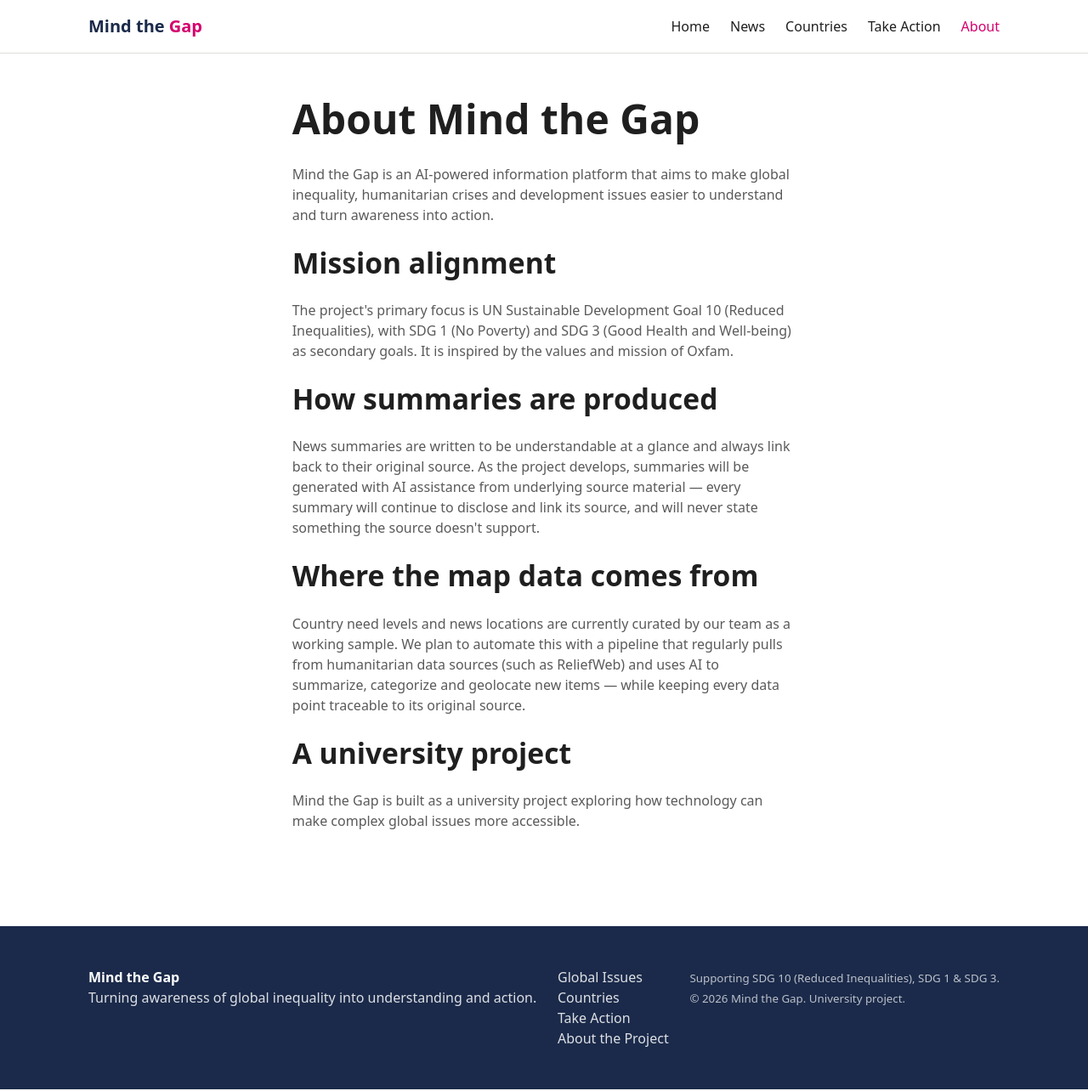
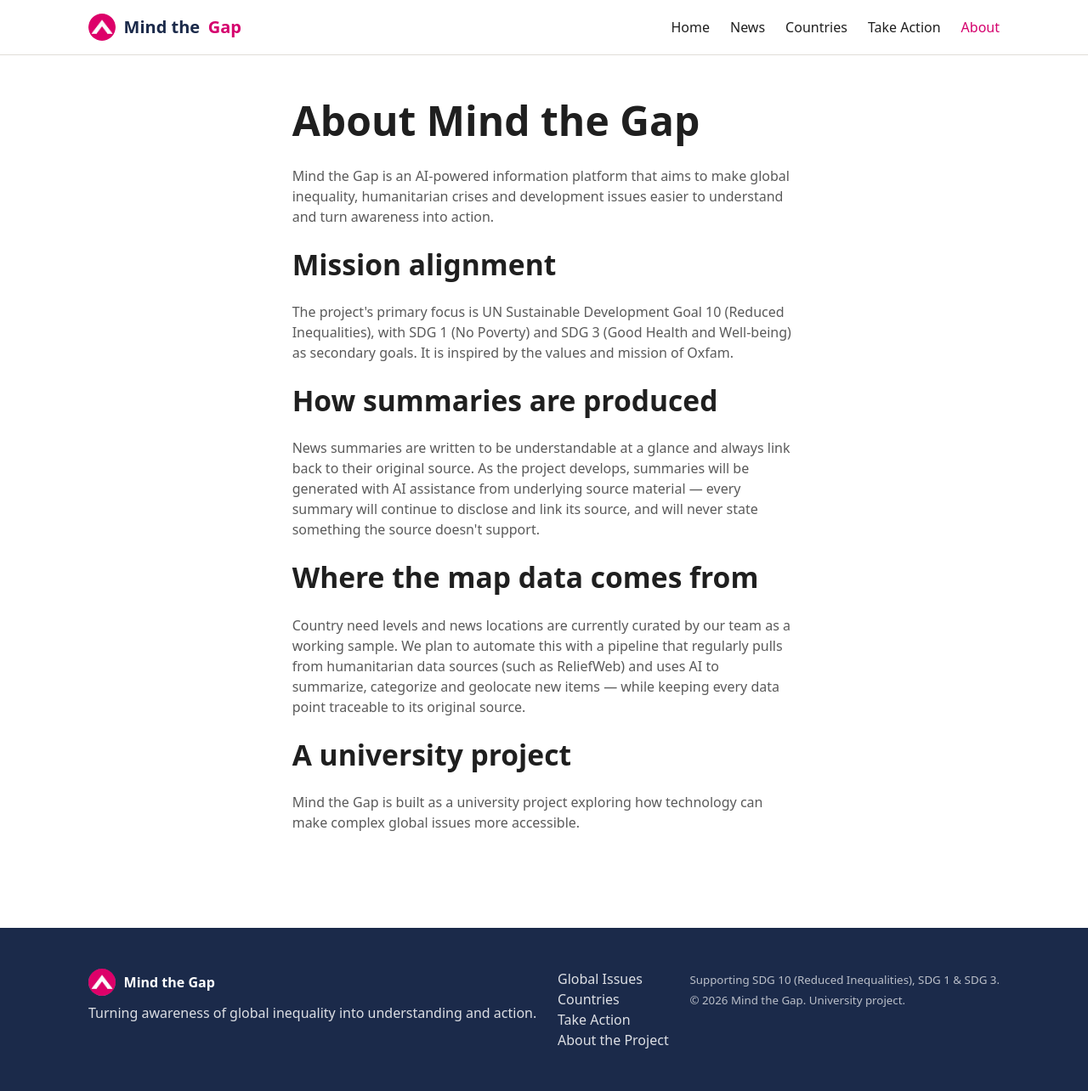
Before and after one commit to XaverObermaier/MindTheGap, a plain HTML site: page html/about.html in a window 1280 px wide. Shown: the whole page at 85% size. Drawn offline with Linux system fonts and the light colour scheme.

Commit message:
Feat: Including Logo toWebpage

```diff
--- a/css/layout.css
+++ b/css/layout.css
@@ -22,6 +22,9 @@
 }
 
 .site-logo {
+  display: inline-flex;
+  align-items: center;
+  gap: 0.6rem;
   font-weight: 700;
   font-size: 1.25rem;
   text-decoration: none;
@@ -30,6 +33,23 @@
 
 .site-logo span {
   color: var(--color-primary);
+}
+
+.logo-mark {
+  display: inline-block;
+  width: 32px;
+  height: 32px;
+  border-radius: 50%;
+  overflow: hidden;
+  flex-shrink: 0;
+}
+
+.logo-mark img {
+  display: block;
+  width: 100%;
+  height: 100%;
+  object-fit: cover;
+  transform: scale(1.08);
 }
 
 .nav-toggle {
@@ -173,6 +193,13 @@ main {
   margin-top: var(--space-7);
 }
 
+.footer-brand {
+  display: flex;
+  align-items: center;
+  gap: 0.6rem;
+  margin-bottom: var(--space-2);
+}
+
 .site-footer .container {
   padding-block: var(--space-6);
   display: flex;
--- a/html/about.html
+++ b/html/about.html
@@ -4,6 +4,7 @@
   <meta charset="UTF-8">
   <meta name="viewport" content="width=device-width, initial-scale=1.0">
   <title>About — Mind the Gap</title>
+  <link rel="icon" type="image/jpeg" href="../assets/icons/logo-mark.jpeg">
   <link rel="stylesheet" href="../css/base.css">
   <link rel="stylesheet" href="../css/layout.css">
   <link rel="stylesheet" href="../css/components.css">
--- a/partials/footer-nested.html
+++ b/partials/footer-nested.html
@@ -1,7 +1,10 @@
 <footer class="site-footer">
   <div class="container">
     <div>
-      <strong>Mind the Gap</strong>
+      <div class="footer-brand">
+        <span class="logo-mark"><img src="../assets/icons/logo-mark.jpeg" alt=""></span>
+        <strong>Mind the Gap</strong>
+      </div>
       <p>Turning awareness of global inequality into understanding and action.</p>
     </div>
     <div>
--- a/partials/header-nested.html
+++ b/partials/header-nested.html
@@ -1,6 +1,9 @@
 <header class="site-header">
   <div class="container">
-    <a class="site-logo" href="../index.html">Mind the<span> Gap</span></a>
+    <a class="site-logo" href="../index.html">
+      <span class="logo-mark"><img src="../assets/icons/logo-mark.jpeg" alt=""></span>
+      Mind the<span> Gap</span>
+    </a>
     <button class="nav-toggle" type="button" aria-label="Toggle navigation" aria-expanded="false">&#9776;</button>
     <nav class="site-nav">
       <ul>
```
Also changed, not shown: html/countries.html (+1 -0 lines), html/country.html (+1 -0 lines), html/issue.html (+1 -0 lines), html/issues.html (+1 -0 lines), html/take-action.html (+1 -0 lines), index.html (+1 -0 lines), partials/footer.html (+4 -1 lines), partials/header.html (+4 -1 lines), assets/icons/Mind the Gap Icon 2.jpeg (added), assets/icons/Mind the Gap Icon 3.jpeg (added), assets/icons/logo-mark.jpeg (added).
